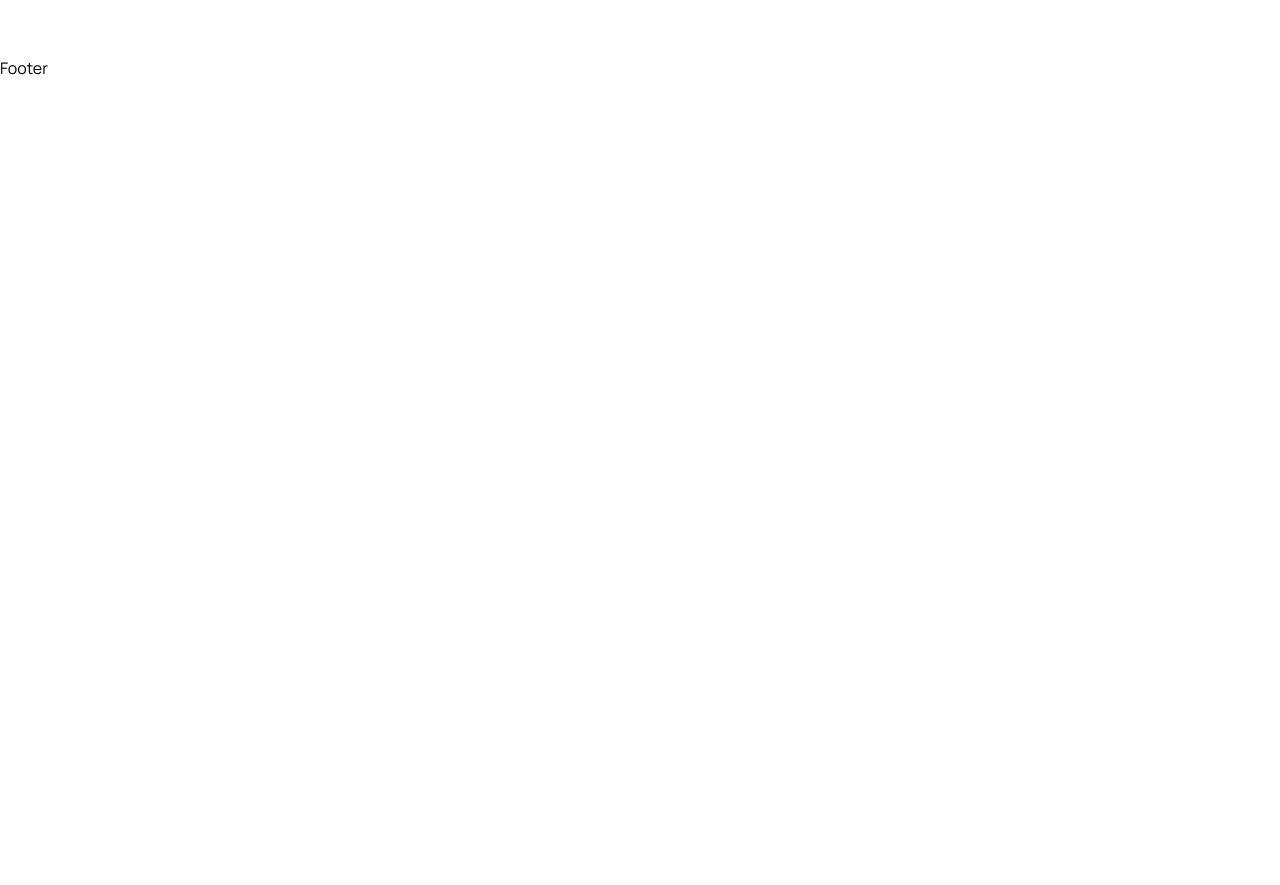
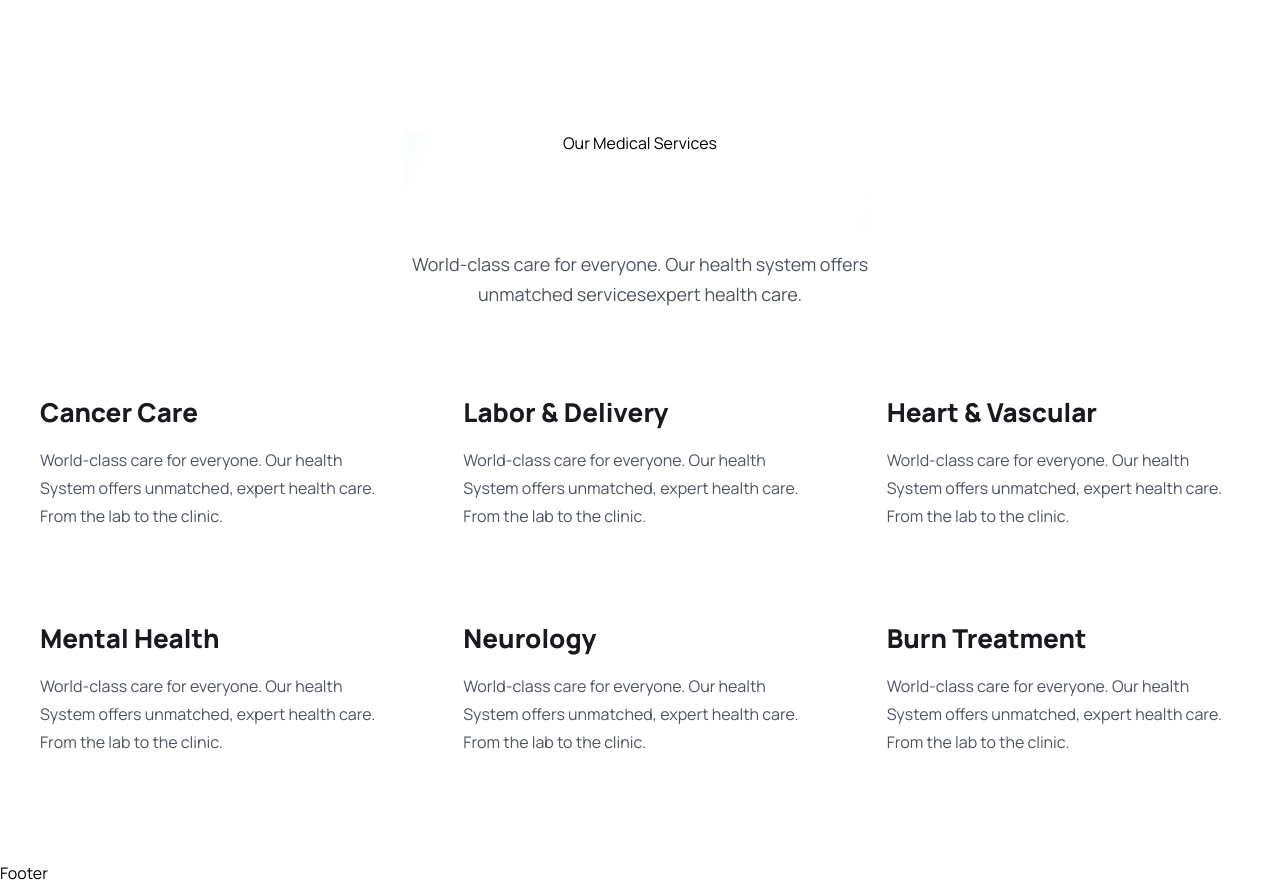
Before and after one commit to AbdelazizSoliman/MERN-Stack-Doctor-Appointment, a React (Vite) app in the folder frontend/: page / in a window 1280 px wide. Shown: the part 1640-2525 px from the top of the page. Before the commit the page ends 1720 px from the top, so only its background shows below. Built offline with nearby package versions, Linux system fonts and the light colour scheme; the HTML template or start-up script is replaced by a standard one.

Commit message:
Adding Services List in Home Page

```diff
--- /dev/null
+++ b/frontend/src/components/Services/ServiceCard.jsx
@@ -0,0 +1,12 @@
+import React from 'react'
+
+const ServiceCard = ({item}, index) => {
+  const {name, desc, bgColor, textColor} = item
+  return   (<div className="py-[30px] px-3 lg:px-5">
+  <h2 className="text-[26px] leading-9 text-headingColor font-[700]">{name}</h2>
+  <p className="text-[16px] leading-7 font-[400px] text-textColor mt-4">{desc}</p>
+  </div>)
+
+}
+
+export default ServiceCard
--- /dev/null
+++ b/frontend/src/components/Services/ServiceList.jsx
@@ -0,0 +1,13 @@
+import React from "react";
+import {services} from "./../../assets/data/services";
+import ServiceCard from "./ServiceCard";
+
+const ServiceList = () => {
+  return (<div className="grid grid-cols-1 md:grid-cols-2 lg:grid-cols-3 gap-5 lg:gap-[30px] mt-[30px] lg:mt-[55px]">
+      {services.map((item, index) =>
+        <ServiceCard key={index} item={item} index={index} />
+      )}
+    </div>)
+};
+
+export default ServiceList;
--- a/frontend/src/pages/Home.jsx
+++ b/frontend/src/pages/Home.jsx
@@ -7,6 +7,7 @@
 import icon03 from '../assets/images/icon03.png'
 import {Link} from 'react-router-dom'
 import {BsArrowRight} from 'react-icons/bs'
+import ServiceList from "../components/Services/ServiceList";
 const Home = () => {
   return (
     <>
@@ -146,6 +147,22 @@
                 </div>
               </div>
             </div>
+
+          </div>
+        </section>
+          {/*====================Services section start===========================*/}
+          <section>
+          <div className="container">
+            <div className="xl:w-[470px] mx-auto">
+              <h2 className="header text-center">Our Medical Services</h2>
+              <p className="text_para text-center">
+                World-class care for everyone. Our health system offers
+                unmatched servicesexpert health care.
+              </p>
+            </div>
+            <ServiceList />
+        {/*====================Services section end===========================*/}
+
           </div>
         </section>
       </>
```
